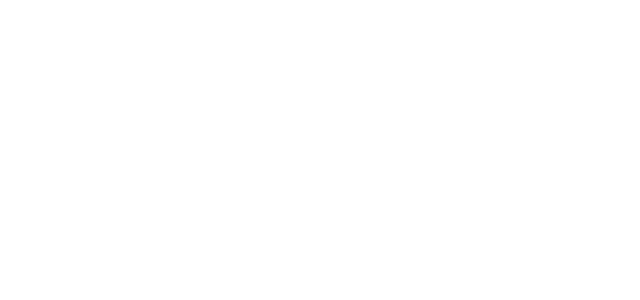
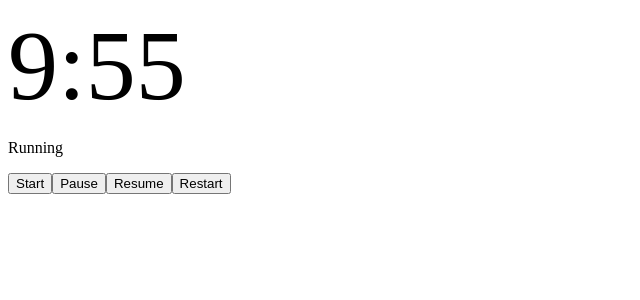
Before and after one commit to iamharshdabas/stopwatch, a React (Vite) app: page / in a window 1280 px wide. Shown: the top 300 px of the page, without its empty margins (0-640 px from the left). Built offline with nearby package versions, Linux system fonts and the light colour scheme.

Commit message:
ADD: stopwatch

```diff
--- a/package.json
+++ b/package.json
@@ -11,7 +11,8 @@
   },
   "dependencies": {
     "react": "^18.2.0",
-    "react-dom": "^18.2.0"
+    "react-dom": "^18.2.0",
+    "react-timer-hook": "^3.0.6"
   },
   "devDependencies": {
     "@types/react": "^18.0.28",
--- a/src/App.jsx
+++ b/src/App.jsx
@@ -1,5 +1,31 @@
-const App = () => {
-  return <div></div>
+import { useTimer } from 'react-timer-hook'
+
+function MyTimer({ expiryTimestamp }) {
+  const { seconds, minutes, isRunning, start, pause, resume, restart } =
+    useTimer({
+      expiryTimestamp,
+    })
+
+  return (
+    <div>
+      <div style={{ fontSize: '100px' }}>
+        <span>{minutes}</span>:<span>{seconds}</span>
+      </div>
+      <p>{isRunning ? 'Running' : 'Not running'}</p>
+      <button onClick={start}>Start</button>
+      <button onClick={pause}>Pause</button>
+      <button onClick={resume}>Resume</button>
+      <button onClick={() => restart(expiryTimestamp)}>Restart</button>
+    </div>
+  )
 }
 
-export default App
+export default function App() {
+  const time = new Date()
+  time.setSeconds(time.getSeconds() + 600) // 10 minutes timer
+  return (
+    <div>
+      <MyTimer expiryTimestamp={time} />
+    </div>
+  )
+}
```
Also changed, not shown: 1 other file (tests, documents, lock files or other folders).
